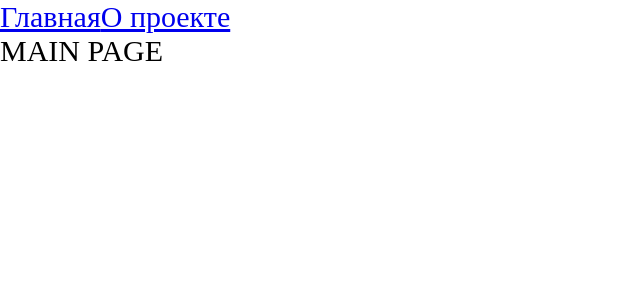
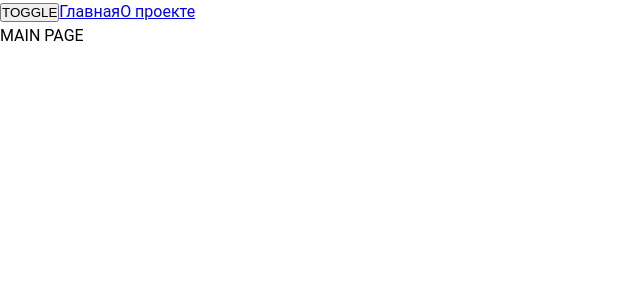
Before and after one commit to Rombeso/production-project, a React app: page / in a window 1280 px wide. Shown: the top 300 px of the page, without its empty margins (0-640 px from the left). Built offline with nearby package versions, Linux system fonts and the light colour scheme.

Commit message:
Add custom classNames.ts

```diff
--- a/src/App.tsx
+++ b/src/App.tsx
@@ -1,12 +1,20 @@
-import React, { Suspense } from 'react';
-import './index.scss'
+import React, {Suspense, useContext, useState} from 'react';
+import './styles/index.scss'
 import {Link, Route, Routes} from "react-router-dom";
 import {AboutPageAsync} from "./Pages/AboutPage/AboutPage.async";
 import {MainPageAsync} from "./Pages/MainPage/MainPage.async";
+import {Theme, ThemeContext} from "./theme/ThemeContext";
+import {useTheme} from "./theme/useTheme";
+import {classNames} from "./helpers/classNames";
+
 
 const App = () => {
+
+const {theme, toggleTheme} = useTheme()
+
     return (
-        <div className='app'>
+        <div className={classNames('app', {}, [theme])}>
+            <button onClick={toggleTheme}>TOGGLE</button>
             <Link to={'/'}>Главная</Link>
             <Link to={'/about'}>О проекте</Link>
             <Suspense fallback={<div>Загрузка...</div>}>
--- /dev/null
+++ b/src/helpers/classNames.ts
@@ -0,0 +1,15 @@
+
+type ModeType = Record<string, string | boolean>
+
+export function classNames(cla: string, mode: ModeType, additional: string[]): string {
+
+    return [
+        cla,
+        ...additional,
+        ...Object.entries(mode)
+           .filter(([className, value]) => Boolean(value))
+           .map(([className, value]) => className)
+    ].join(' ')
+
+
+}
--- a/src/index.tsx
+++ b/src/index.tsx
@@ -2,11 +2,15 @@
 import Counter from "./Components/Counter";
 import App from "./App";
 import {BrowserRouter} from "react-router-dom";
+import ThemeProvider from "./theme/ThemeProvider";
 
 
 render(
     <BrowserRouter>
-        <App />
+        <ThemeProvider>
+            <App />
+        </ThemeProvider>
+
     </BrowserRouter>
 
 ,
--- /dev/null
+++ b/src/styles/index.scss
@@ -0,0 +1,13 @@
+@import 'varibles/global';
+@import 'themes/dark';
+@import 'themes/normal';
+@import 'reset';
+
+
+.app {
+  font: var(--font-m);
+  background: var(--bg-color);
+  color: var(--on-bg-color);
+
+  min-height: 100vh;
+}
--- a/src/index.scss
+++ b/src/styles/reset.scss
@@ -3,7 +3,3 @@
   padding: 0;
   box-sizing: border-box;
 }
-
-.app {
-  font-size: 30px;
-}
--- /dev/null
+++ b/src/styles/themes/dark.scss
@@ -0,0 +1,15 @@
+.app.dark {
+  --bg-color: #121212;
+
+  --primary-color: #BB86FC;
+  --secondary-color: #03DAC6;
+
+  --on-primary-color: #000000;
+  --on-secondary-color: #000000;
+  --on-bg-color: #FFFFFF;
+  --on-error-color: #000000;
+
+  --error-color: #CF6679;
+
+
+}
--- /dev/null
+++ b/src/styles/themes/normal.scss
@@ -0,0 +1,14 @@
+.app.light {
+  --bg-color: #ffffff;
+
+  --primary-color: #6200EE;
+  --secondary-color: #03DAC6;
+
+  --on-primary-color: #FFFFFF;
+  --on-secondary-color: #000000;
+  --on-bg-color: #000000;
+  --on-error-color: #FFFFFF;
+
+  --error-color: #B00020;
+
+}
--- /dev/null
+++ b/src/styles/varibles/global.scss
@@ -0,0 +1,13 @@
+:root {
+  --font-family-main: Roboto, 'Arial', sans-serif;
+
+  --font-size-m: 16px;
+  --font-line-m: 24px;
+  --font-m: var(--font-size-m) / var(--font-line-m) var(--font-family-main);
+
+  --font-size-l: 24px;
+  --font-line-l: 32px;
+  --font-l: var(--font-size-l) / var(--font-line-l) var(--font-family-main);
+
+
+}
--- /dev/null
+++ b/src/theme/ThemeContext.ts
@@ -0,0 +1,15 @@
+import {createContext} from "react";
+
+export const enum Theme {
+    LIGHT = 'light',
+    DARK = 'dark'
+}
+
+export interface ThemeContextProps {
+    theme?: Theme;
+    setTheme?: (theme: Theme) => void;
+}
+
+export const ThemeContext = createContext<ThemeContextProps>({})
+
+export const LOCAL_STORAGE_THEME_KEY = 'theme';
--- /dev/null
+++ b/src/theme/ThemeProvider.tsx
@@ -0,0 +1,21 @@
+import React, {FC, useMemo, useState} from 'react';
+import {LOCAL_STORAGE_THEME_KEY, Theme, ThemeContext} from "./ThemeContext";
+
+const defaultTheme = localStorage.getItem(LOCAL_STORAGE_THEME_KEY) as Theme || Theme.LIGHT;
+
+const ThemeProvider: FC = ({children}) => {
+    const [theme, setTheme] = useState<Theme>(defaultTheme)
+
+    const defaultProps = useMemo(() => ({
+        theme: theme,
+        setTheme: setTheme,
+    }), [theme])
+
+    return (
+        <ThemeContext.Provider value={defaultProps}>
+            {children}
+        </ThemeContext.Provider>
+    );
+};
+
+export default ThemeProvider;
--- /dev/null
+++ b/src/theme/useTheme.ts
@@ -0,0 +1,20 @@
+import {LOCAL_STORAGE_THEME_KEY, Theme, ThemeContext} from "./ThemeContext";
+import {useContext} from "react";
+
+interface useThemeResult {
+    toggleTheme?: () => void;
+    theme: Theme;
+}
+
+export function useTheme(): useThemeResult {
+
+    const {theme, setTheme} = useContext(ThemeContext)
+
+    const toggleTheme = () => {
+        const newTheme = theme === Theme.DARK ? Theme.LIGHT : Theme.DARK;
+        setTheme(newTheme)
+        localStorage.setItem(LOCAL_STORAGE_THEME_KEY, newTheme)
+    }
+
+    return {theme, toggleTheme}
+}
--- a/tsconfig.json
+++ b/tsconfig.json
@@ -12,9 +12,9 @@
     "allowSyntheticDefaultImports": true,
     "lib": [
       "dom",
-      "es5",
-      "scripthost",
-      "es2015"
+//      "es5",
+//      "scripthost",
+      "es2017"
     ]
   },
   "ts-node": {
```
